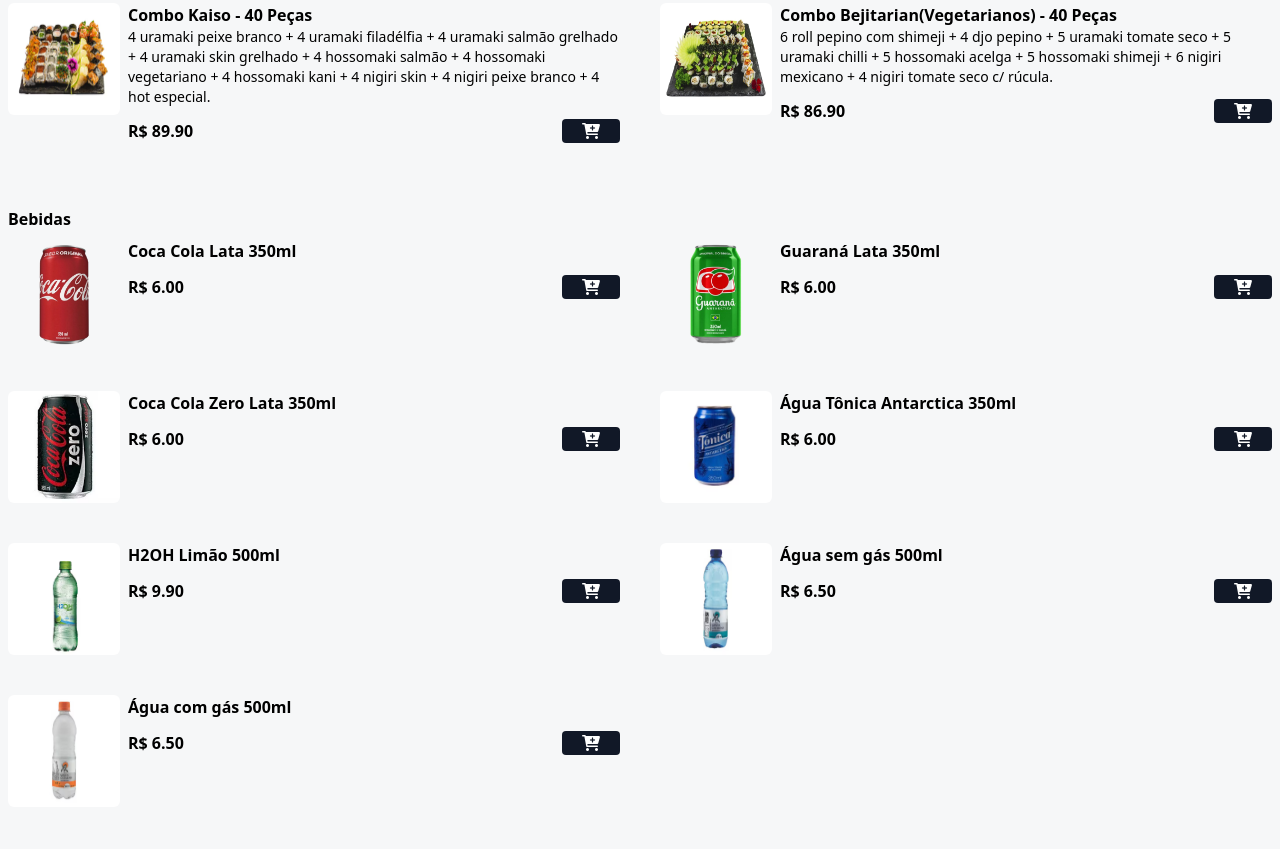
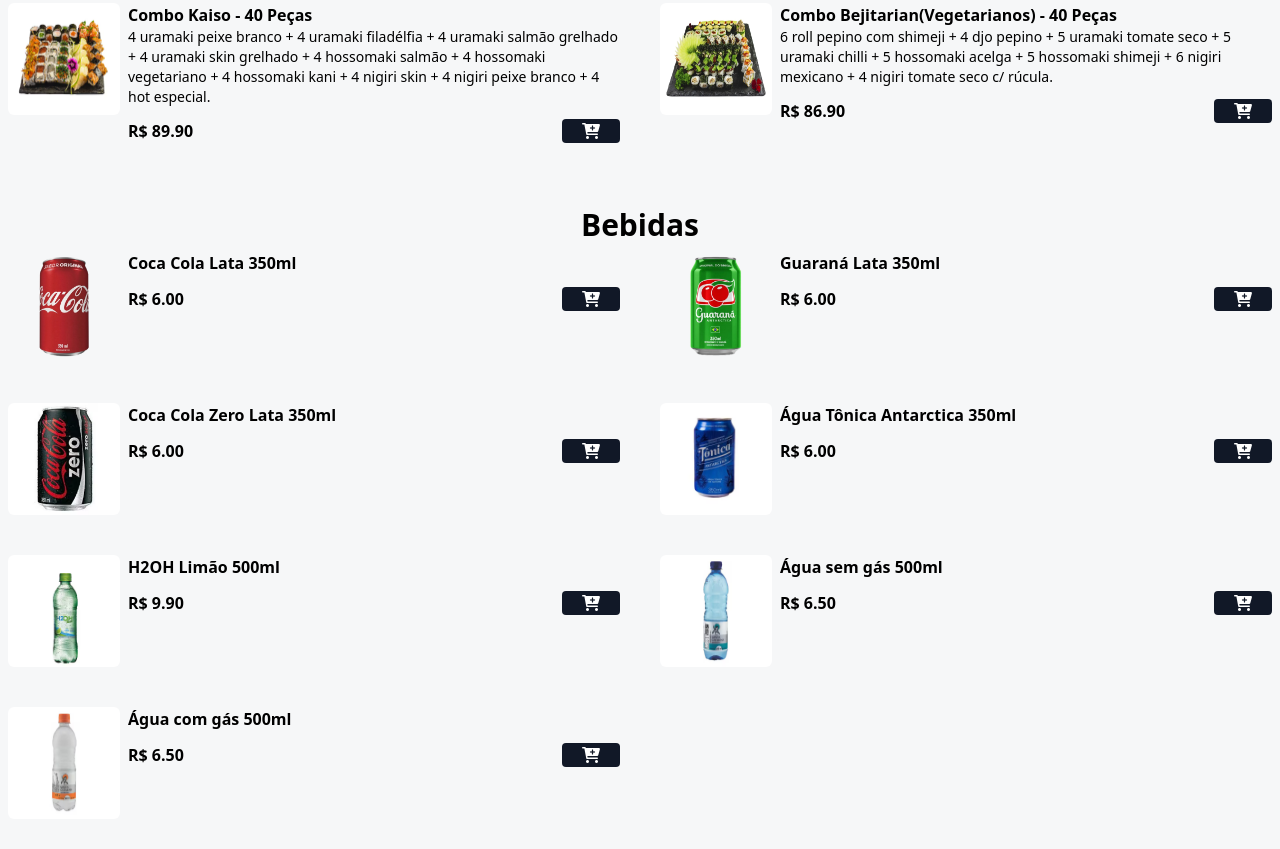
Before and after one commit to DeniseFMaia/A3Usabilidade, a plain HTML site: page index.html in a window 1280 px wide. Shown: the part 1033-1882 px from the top of the page. Drawn offline with nearby package versions, Linux system fonts and the light colour scheme.

Commit message:
corrigindo erros grid bebidas

```diff
--- a/index.html
+++ b/index.html
@@ -269,8 +269,8 @@
 
         </main>
 
-        <div class="mx-auto max-w-7x1 px-2 my-2">
-            <h2 class="font-bold text-3x1">
+        <div class="mx-auto max-w-7xl px-2 my-2 text-center">
+            <h2 class="font-bold text-3xl">
                 Bebidas
             </h2>
         </div>
```
Also changed, not shown: styles/output.css.
